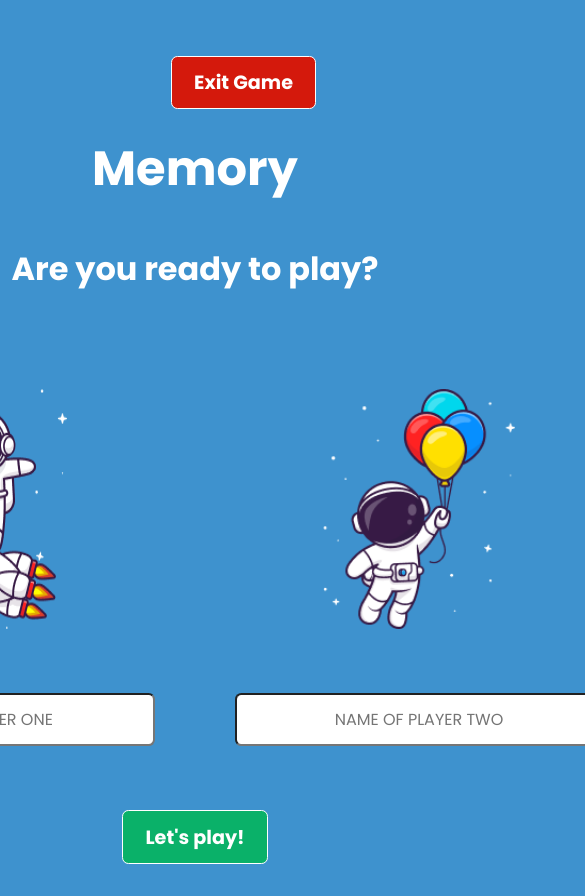
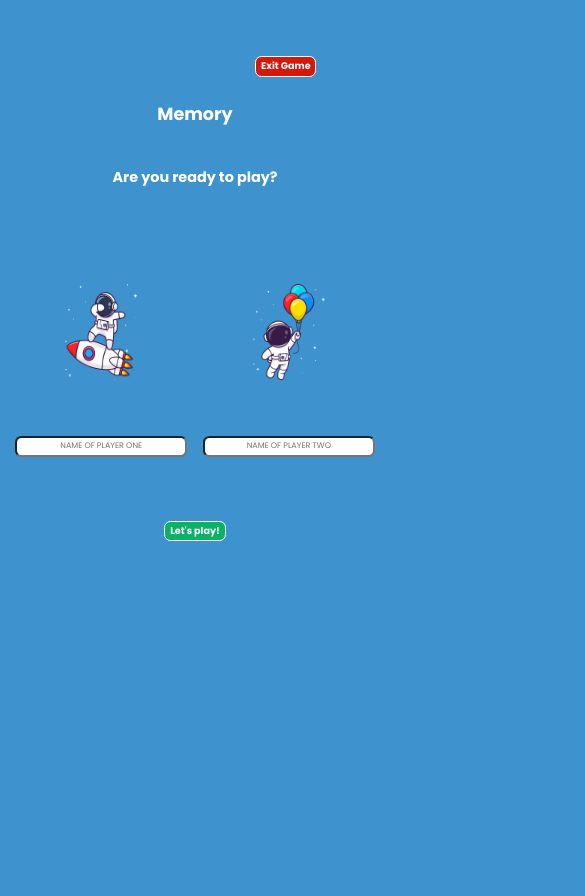
Before and after one commit to GabrielleNaidoo/memory-game, a React (Vite) app in the folder memory-game/: page / in a window 390 px wide. Shown: the whole page, 585 px wide, since content can reach past the window. After the commit the page ends 844 px from the top, so only its background shows below. Built offline with nearby package versions, Linux system fonts and the light colour scheme.

Commit message:
Addition of media queries

```diff
--- a/memory-game/src/components/PlayerCard.jsx
+++ b/memory-game/src/components/PlayerCard.jsx
@@ -8,9 +8,11 @@ function PlayerCard({ playerDetails }) {
     <div className="player_container">
       <div className="player_card">
         <img src={playerDetails.image} alt="Player image"></img>
-        <div>{playerDetails.title}</div>
+        <div className="player_card_title">{playerDetails.title}</div>
         <div className="name">{playerDetails.playerName}</div>
-        <div>SCORE: {playerDetails.playerScore}</div>
+        <div className="player_card_score">
+          SCORE: {playerDetails.playerScore}
+        </div>
       </div>
       {CardCtx.currentPlayer === playerDetails.number && (
         <div className="turn_indicator">It's your turn!</div>
--- a/memory-game/src/components/PlayerModal.jsx
+++ b/memory-game/src/components/PlayerModal.jsx
@@ -36,6 +36,7 @@ function PlayerModal() {
 
   return (
     isOpen && (
+      <div className="modal_container">
         <div>
           <div className="exit">
             <button className="exit_btn button" onClick={exitGameHandler}>
@@ -82,6 +83,7 @@ function PlayerModal() {
             </button>
           </div>
         </div>
+      </div>
     )
   );
 }
--- a/memory-game/src/components/ScoreBoard.jsx
+++ b/memory-game/src/components/ScoreBoard.jsx
@@ -12,9 +12,13 @@ function ScoreBoard({ playAgainHandler }) {
 
   return (
     <div className="scoreboard">
-      <h1>Well done!</h1>
-      <h1>{`Player ${winner}`}</h1>
-      <img src={scoreboardChap} alt="scoreboard image"></img>
+      <h1 className="title">Well done!</h1>
+      <h1 className="subtitle">{`Player ${winner}`}</h1>
+      <img
+        className="scoreboard_image"
+        src={scoreboardChap}
+        alt="scoreboard image"
+      ></img>
       <div className="scoreboard_box scoreboard_box_1">
         <img
           className="scoreboard_box_image"
--- a/memory-game/src/styles/App.css
+++ b/memory-game/src/styles/App.css
@@ -160,13 +160,8 @@ body {
 }
 
 /* End */
-.end {
-  display: flex;
-  flex-direction: column;
-  align-items: center;
-  justify-content: center;
-}
-.end_h1 {
+
+.cards_container_h1 {
   font-size: 3rem;
 }
 
@@ -204,9 +199,3 @@ body {
   font-weight: 800;
   color: #0d4477;
 }
-
-.animate {
-  transform: rotateY(180deg);
-  transition: transform 1s ease;
-  transform-style: preserve-3d;
-}
--- /dev/null
+++ b/memory-game/src/styles/Media.css
@@ -0,0 +1,466 @@
+@media only screen and (max-width: 1700px) {
+  /*Game*/
+  .title {
+    font-size: 2.5rem;
+  }
+
+  .button {
+    padding: 0.6rem 1rem;
+    font-size: 1.1rem;
+  }
+
+  .player_card {
+    gap: 0.8rem;
+    padding: 1.2rem 3rem;
+  }
+
+  .turn_indicator {
+    padding: 0.5rem 1.5rem;
+  }
+
+  .button_container {
+    gap: 1.5rem;
+    margin-right: 1rem;
+  }
+
+  .cards_container {
+    padding: 0.8rem 1.8rem;
+    gap: 0.2rem;
+  }
+
+  .cards_container_h1 {
+    font-size: 2.5rem;
+  }
+  .card_container {
+    padding: 0.4rem 0.4rem;
+  }
+  .turn_indicator {
+    padding: 0.3rem 1rem;
+    font-size: 1.2rem;
+  }
+
+  /*scoreboard*/
+  .scoreboard {
+    gap: 2rem;
+  }
+
+  .scoreboard_box {
+    gap: 1.5rem;
+    padding: 1rem 2.5rem;
+  }
+
+  .scoreboard_box_image {
+    width: 3rem;
+    height: 3rem;
+  }
+  .scoreboard_image {
+    width: 6rem;
+    height: 10rem;
+  }
+}
+
+@media only screen and (max-width: 1550px) {
+  /*Modal*/
+  .player {
+    gap: 1.5rem;
+  }
+
+  .player_img {
+    width: 10rem;
+    height: 12rem;
+  }
+
+  .player input {
+    padding: 0.5rem 1rem;
+  }
+  .title {
+    font-size: 2.2rem;
+  }
+  .game {
+    grid-template-columns: repeat(2, 1fr);
+    grid-template-rows: 3fr 1fr;
+  }
+
+  .cards_container {
+    grid-row: 1;
+    grid-column: 1/-1;
+    padding: 0.6rem 1rem;
+  }
+
+  .game {
+    gap: 0.1rem;
+  }
+
+  .card_container {
+    padding: 0.3rem 0.3rem;
+  }
+
+  .player_one_card {
+    grid-row: 2;
+    grid-column: 1;
+  }
+
+  .player_two_card {
+    grid-row: 2;
+    grid-column: 2;
+  }
+
+  .player_container {
+    width: 90%;
+  }
+
+  .player_card {
+    flex-direction: row;
+    justify-content: space-between;
+    align-items: center;
+    padding: 0.2rem 2rem;
+  }
+
+  .player_card img {
+    width: 6rem;
+    height: 10rem;
+    margin-bottom: 0rem;
+  }
+
+  .name {
+    display: none;
+  }
+  .turn_indicator {
+    font-size: 1.1rem;
+  }
+}
+
+@media only screen and (max-width: 1300px) {
+  .cards_container_h1 {
+    font-size: 2.4rem;
+  }
+
+  /*Modal*/
+  .subtitle {
+    font-size: 1.8rem;
+  }
+  .form {
+    gap: 3rem;
+  }
+  .player {
+    gap: 1.5rem;
+  }
+  .player_img {
+    width: 8rem;
+    height: 10rem;
+  }
+
+  .player input {
+    padding: 0.4rem 0.8rem;
+    font-size: 0.9rem;
+  }
+
+  /*Game*/
+  .title {
+    font-size: 2rem;
+  }
+  .button_container {
+    gap: 1rem;
+    margin-right: 0.8rem;
+  }
+  .button {
+    padding: 0.4rem 0.85rem;
+    font-size: 1rem;
+  }
+  .player_container {
+    width: 80%;
+  }
+
+  .player_card {
+    padding: 0.1rem 1.5rem;
+  }
+
+  .player_card img {
+    width: 4rem;
+    height: 6rem;
+  }
+
+  .player_card_score,
+  .player_card_title {
+    font-size: 1.1rem;
+  }
+
+  .player_card {
+    flex-direction: row;
+    justify-content: flex-start;
+    gap: 3rem;
+  }
+  /*scoreboard*/
+  .scoreboard_box {
+    gap: 1.2rem;
+    padding: 1rem 2.5rem;
+  }
+  .scoreboard_image {
+    width: 5.5rem;
+    height: 9.2rem;
+  }
+}
+
+@media only screen and (max-width: 1100px) {
+  .cards_container_h1 {
+    font-size: 2.2rem;
+  }
+
+  .cards_container {
+    gap: 0.2rem;
+  }
+
+  .card_image {
+    width: 4rem;
+    height: 8rem;
+  }
+}
+
+@media only screen and (max-width: 1000px) {
+  .player_card_score,
+  .player_card_title {
+    font-size: 1rem;
+  }
+
+  .scoreboard_box_place,
+  .scoreboard_box_player,
+  .scoreboard_box_score {
+    font-size: 0.8rem;
+  }
+}
+
+@media only screen and (max-width: 900px) {
+  .cards_container_h1 {
+    font-size: 2rem;
+  }
+
+  .subtitle {
+    font-size: 1.6rem;
+  }
+  .form {
+    gap: 2.5rem;
+  }
+
+  .player_img {
+    width: 6.5rem;
+    height: 8.5rem;
+  }
+
+  .player input {
+    padding: 0.3rem 0.6rem;
+    font-size: 0.85rem;
+  }
+  /*Game*/
+  .title {
+    font-size: 1.8rem;
+  }
+
+  .button {
+    padding: 0.2rem 0.6rem;
+    font-size: 0.9rem;
+  }
+  .button_container {
+    margin-bottom: 1rem;
+  }
+  .card_image {
+    width: 3.5rem;
+    height: 7rem;
+  }
+  .player_card_score,
+  .player_card_title {
+    font-size: 0.85rem;
+  }
+
+  .player_card {
+    gap: 1rem;
+  }
+  .player_card img {
+    width: 3rem;
+    height: 4.5rem;
+  }
+  .turn_indicator {
+    font-size: 0.9rem;
+  }
+}
+
+@media only screen and (max-width: 700px) {
+  .cards_container_h1 {
+    font-size: 1.8rem;
+  }
+  /*Modal*/
+  .subtitle {
+    font-size: 1.2rem;
+  }
+
+  .form {
+    gap: 2rem;
+  }
+
+  .player_img {
+    width: 6rem;
+    height: 8rem;
+  }
+
+  .player input {
+    padding: 0.2rem 0.4rem;
+    font-size: 0.8rem;
+  }
+
+  /*Game*/
+  .title {
+    font-size: 1.4rem;
+  }
+  .button {
+    font-size: 0.8rem;
+  }
+  .card_image {
+    width: 2rem;
+    height: 4rem;
+  }
+
+  .player_card {
+    gap: 0.6rem;
+    padding: 0rem 1.5rem;
+  }
+  .player_card_score,
+  .player_card_title {
+    font-size: 0.6rem;
+  }
+
+  .player_card img {
+    width: 1.8rem;
+    height: 2.7rem;
+  }
+
+  .turn_indicator {
+    font-size: 0.8rem;
+  }
+
+  /*scores*/
+  .scoreboard_box {
+    gap: 1.2rem;
+    padding: 0.4rem 2rem;
+  }
+  .scoreboard_image {
+    width: 5.5rem;
+    height: 9.2rem;
+  }
+  .scoreboard_box_place,
+  .scoreboard_box_player,
+  .scoreboard_box_score {
+    font-size: 0.6rem;
+  }
+}
+
+@media only screen and (max-width: 600px) {
+  /*Modal*/
+  .player input {
+    padding: 0.2rem 0.4rem;
+    font-size: 0.65rem;
+  }
+}
+
+@media only screen and (max-width: 550px) {
+  .cards_container_h1 {
+    font-size: 1.5rem;
+  }
+  /*Modal*/
+  .subtitle {
+    font-size: 1rem;
+  }
+
+  .form {
+    gap: 1.6rem;
+  }
+
+  /*Game*/
+  .title {
+    font-size: 1.3rem;
+  }
+
+  .button {
+    padding: 0.2rem 0.4rem;
+    font-size: 0.75rem;
+  }
+
+  .button_container {
+    margin-bottom: 1.5rem;
+  }
+
+  .player_card_score,
+  .player_card_title {
+    font-size: 0.5rem;
+  }
+
+  .turn_indicator {
+    font-size: 0.7rem;
+  }
+}
+@media only screen and (max-width: 475px) {
+  .cards_container_h1 {
+    font-size: 1.2rem;
+  }
+  /*Modal*/
+  .subtitle {
+    font-size: 0.9rem;
+  }
+
+  .form {
+    gap: 1rem;
+  }
+
+  .player_img {
+    width: 4.5rem;
+    height: 6rem;
+  }
+
+  .player input {
+    font-size: 0.5rem;
+  }
+
+  /*Game*/
+  .title {
+    font-size: 1.1rem;
+  }
+
+  .button {
+    padding: 0.15rem 0.3rem;
+    font-size: 0.6rem;
+  }
+  .card_container {
+    padding: 0.2rem 0.2rem;
+  }
+  .card_image {
+    width: 1.5rem;
+    height: 3rem;
+  }
+  .player_card_score,
+  .player_card_title {
+    font-size: 0.4rem;
+  }
+
+  .player_card img {
+    width: 1.3rem;
+    height: 2rem;
+  }
+
+  .turn_indicator {
+    font-size: 0.65rem;
+  }
+}
+
+@media only screen and (max-width: 430px) {
+  /*modal*/
+  .player input {
+    padding: 0.15rem 0.3rem;
+  }
+
+  /*game*/
+  .player_card_score,
+  .player_card_title {
+    font-size: 0.3rem;
+  }
+  .turn_indicator {
+    font-size: 0.5rem;
+  }
+}
--- a/memory-game/store/card-context.jsx
+++ b/memory-game/store/card-context.jsx
@@ -25,7 +25,7 @@ export function CardContextProvider(props) {
   const [currentPlayer, setCurrentPlayer] = useState(1);
   const [playerOneScore, setPlayerOneScore] = useState(0);
   const [playerTwoScore, setPlayerTwoScore] = useState(0);
-  const [endDisplay, setEndDisplay] = useState(false);
+  const [endDisplay, setEndDisplay] = useState(true);
 
   function shuffleHandler() {
     const shuffledCards = [...cardData];
@@ -70,7 +70,6 @@ export function CardContextProvider(props) {
       ) {
         setTimeout(() => {
           setMatchedCards((prev) => [...prev, firstSet.id, secondSet.id]);
-          console.log(matchedCards.length);
         }, 1500);
         currentPlayer === 1
           ? setPlayerOneScore((prev) => prev + 1)
```
Also changed, not shown: memory-game/src/App.jsx (+29 -23 lines). Lines whose indentation alone changed are shown as unchanged.
